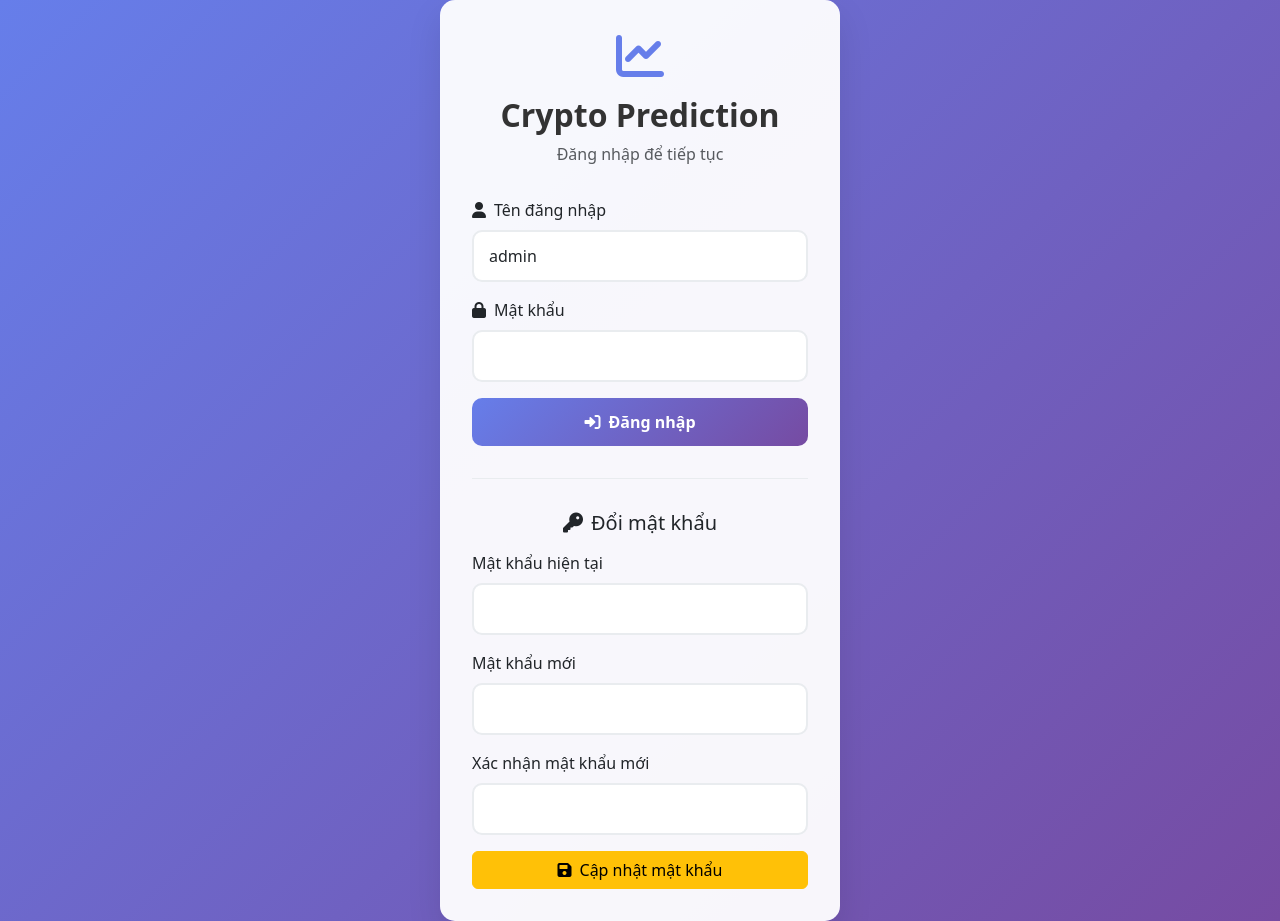
After one commit to francisnguyenanh/predict_cryptp, a Flask app: page /login in a window 1280 px wide. The commit adds this page. Run offline with Flask 3, Linux system fonts and the light colour scheme.

Commit message:
feat: Implement user authentication system with login and password management

```diff
--- a/app.py
+++ b/app.py
@@ -1,22 +1,212 @@
 #!/usr/bin/env python3
 """
 Flask Web App cho Crypto Prediction
-Giao diện web với Bootstrap
+Giao diện web với Bootstrap với hệ thống xác thực
 """
 
-from flask import Flask, render_template, request, jsonify, redirect, url_for
+from flask import Flask, render_template, request, jsonify, redirect, url_for, session
 import json
 import time
+import os
+import hashlib
 from datetime import datetime
 from enhanced_app_v2 import EnhancedCryptoPredictionAppV2
 
 app = Flask(__name__)
 app.secret_key = 'crypto_prediction_secret_key_2025'
 
+AUTH_FILE = 'auth.json'
+
 # Khởi tạo crypto app
 crypto_app = EnhancedCryptoPredictionAppV2()
 
+def load_users():
+    """Load users from auth.json file"""
+    if not os.path.exists(AUTH_FILE):
+        # Create default admin user if file doesn't exist
+        default_users = {
+            "users": {
+                "admin": {
+                    "password": "123456",
+                    "created_at": datetime.now().isoformat(),
+                    "last_login": None,
+                    "permissions": ["admin", "read", "write"],
+                    "active": True
+                }
+            }
+        }
+        save_users(default_users)
+        return default_users
+
+    try:
+        with open(AUTH_FILE, 'r', encoding='utf-8') as f:
+            return json.load(f)
+    except Exception as e:
+        print(f"Error loading users: {e}")
+        return {"users": {}}
+
+def save_users(users_data):
+    """Save users to auth.json file"""
+    try:
+        with open(AUTH_FILE, 'w', encoding='utf-8') as f:
+            json.dump(users_data, f, indent=2, ensure_ascii=False)
+        return True
+    except Exception as e:
+        print(f"Error saving users: {e}")
+        return False
+
+def hash_password(password):
+    """Hash password using SHA256"""
+    return hashlib.sha256(password.encode()).hexdigest()
+
+def verify_password(stored_password, provided_password):
+    """Verify password - supports both plain text and hashed passwords"""
+    # Check if stored password is already hashed (64 characters)
+    if len(stored_password) == 64:
+        return stored_password == hash_password(provided_password)
+    else:
+        # Plain text comparison for backward compatibility
+        return stored_password == provided_password
+
+def authenticate_user(username, password):
+    """Authenticate user with username and password"""
+    users_data = load_users()
+    users = users_data.get('users', {})
+
+    if username not in users:
+        return False, "Tên đăng nhập không tồn tại"
+
+    user = users[username]
+    if not user.get('active', True):
+        return False, "Tài khoản đã bị vô hiệu hóa"
+
+    if verify_password(user['password'], password):
+        # Update last login
+        user['last_login'] = datetime.now().isoformat()
+        save_users(users_data)
+        return True, "Đăng nhập thành công"
+    else:
+        return False, "Mật khẩu không chính xác"
+
+def change_user_password(username, current_password, new_password):
+    """Change user password"""
+    users_data = load_users()
+    users = users_data.get('users', {})
+
+    if username not in users:
+        return False, "Tên đăng nhập không tồn tại"
+
+    user = users[username]
+
+    # Verify current password
+    if not verify_password(user['password'], current_password):
+        return False, "Mật khẩu hiện tại không chính xác"
+
+    # Update password (hash it for security)
+    user['password'] = hash_password(new_password)
+    user['password_changed_at'] = datetime.now().isoformat()
+
+    if save_users(users_data):
+        return True, "Đổi mật khẩu thành công"
+    else:
+        return False, "Lỗi khi lưu mật khẩu mới"
+
+def require_auth(f):
+    """Decorator to require authentication for routes"""
+    def decorated_function(*args, **kwargs):
+        if 'username' not in session:
+            return redirect(url_for('login'))
+        return f(*args, **kwargs)
+    decorated_function.__name__ = f.__name__
+    return decorated_function
+
+@app.route('/login')
+def login():
+    """Login page"""
+    if 'username' in session:
+        return redirect(url_for('index'))
+
+    return render_template('login.html')
+
+@app.route('/api/login', methods=['POST'])
+def api_login():
+    """API endpoint for login"""
+    try:
+        data = request.get_json()
+        username = data.get('username', '').strip()
+        password = data.get('password', '')
+
+        if not username or not password:
+            return jsonify({
+                'success': False,
+                'error': 'Vui lòng nhập đầy đủ tên đăng nhập và mật khẩu'
+            })
+
+        success, message = authenticate_user(username, password)
+
+        if success:
+            session['username'] = username
+            session['last_login'] = datetime.now().isoformat()
+            return jsonify({
+                'success': True,
+                'message': message,
+                'redirect_url': url_for('index')
+            })
+        else:
+            return jsonify({
+                'success': False,
+                'error': message
+            })
+
+    except Exception as e:
+        return jsonify({
+            'success': False,
+            'error': f'Lỗi hệ thống: {str(e)}'
+        })
+
+@app.route('/api/change_password', methods=['POST'])
+def api_change_password():
+    """API endpoint for changing password"""
+    try:
+        data = request.get_json()
+        username = data.get('username', '').strip()
+        current_password = data.get('current_password', '')
+        new_password = data.get('new_password', '')
+
+        if not all([username, current_password, new_password]):
+            return jsonify({
+                'success': False,
+                'error': 'Vui lòng nhập đầy đủ thông tin'
+            })
+
+        if len(new_password) < 6:
+            return jsonify({
+                'success': False,
+                'error': 'Mật khẩu mới phải có ít nhất 6 ký tự'
+            })
+
+        success, message = change_user_password(username, current_password, new_password)
+
+        return jsonify({
+            'success': success,
+            'message': message if success else None,
+            'error': None if success else message
+        })
+
+    except Exception as e:
+        return jsonify({
+            'success': False,
+            'error': f'Lỗi hệ thống: {str(e)}'
+        })
+
+@app.route('/logout')
+def logout():
+    """Logout and clear session"""
+    session.clear()
+    return redirect(url_for('login'))
+
 @app.route('/')
+@require_auth
 def index():
     """Trang chủ"""
     # Get sample coins for display
@@ -27,12 +217,14 @@ def index():
                          base_currencies=base_currencies)
 
 @app.route('/predict_buy')
+@require_auth
 def predict_buy():
     """Trang dự đoán mua"""
     base_currencies = crypto_app.get_available_base_currencies()
     return render_template('predict_buy.html', base_currencies=base_currencies)
 
 @app.route('/api/predict_buy', methods=['POST'])
+@require_auth
 def api_predict_buy():
     """API dự đoán mua - phân tích đa khung thời gian"""
     try:
@@ -90,18 +282,21 @@ def api_predict_buy():
         }), 500
 
 @app.route('/analyze_sell')
+@require_auth
 def analyze_sell():
     """Trang phân tích bán"""
     base_currencies = crypto_app.get_available_base_currencies()
     return render_template('analyze_sell.html', base_currencies=base_currencies)
 
 @app.route('/backtest')
+@require_auth
 def backtest():
     """Trang backtest"""
     base_currencies = crypto_app.get_available_base_currencies()
     return render_template('backtest.html', base_currencies=base_currencies)
 
 @app.route('/api/analyze_sell', methods=['POST'])
+@require_auth
 def api_analyze_sell():
     """API phân tích xu hướng để quyết định hold hay bán"""
     try:
@@ -233,6 +428,7 @@ def api_analyze_sell():
         }), 500
 
 @app.route('/api/status')
+@require_auth
 def api_status():
     """API kiểm tra trạng thái hệ thống"""
     try:
@@ -265,6 +461,7 @@ def format_volume(vol):
         return f"{vol:.2f}"
 
 @app.route('/api/coins/<base_currency>')
+@require_auth
 def api_get_coins(base_currency):
     """API lấy danh sách coins theo base currency"""
     try:
@@ -296,6 +493,7 @@ def api_get_coins(base_currency):
         }), 500
 
 @app.route('/api/backtest', methods=['POST'])
+@require_auth
 def api_backtest():
     """API chạy backtest với pattern"""
     try:
@@ -342,6 +540,7 @@ def api_backtest():
         }), 500
 
 @app.route('/api/patterns')
+@require_auth
 def api_patterns():
     """API lấy danh sách patterns"""
     try:
@@ -359,6 +558,7 @@ def api_patterns():
         }), 500
 
 @app.route('/api/set_pattern', methods=['POST'])
+@require_auth
 def api_set_pattern():
     """API thiết lập pattern hiện tại"""
     try:
@@ -391,6 +591,7 @@ def api_set_pattern():
         }), 500
 
 @app.route('/api/pattern_comparison', methods=['POST'])
+@require_auth
 def api_pattern_comparison():
     """API so sánh nhiều patterns"""
     try:
--- /dev/null
+++ b/templates/login.html
@@ -0,0 +1,219 @@
+<!DOCTYPE html>
+<html lang="vi">
+<head>
+    <meta charset="UTF-8">
+    <meta name="viewport" content="width=device-width, initial-scale=1.0">
+    <title>Login - Crypto Prediction</title>
+    <link href="https://cdn.jsdelivr.net/npm/bootstrap@5.3.0/dist/css/bootstrap.min.css" rel="stylesheet">
+    <link href="https://cdnjs.cloudflare.com/ajax/libs/font-awesome/6.0.0/css/all.min.css" rel="stylesheet">
+    <style>
+        body {
+            background: linear-gradient(135deg, #667eea 0%, #764ba2 100%);
+            min-height: 100vh;
+            display: flex;
+            align-items: center;
+            justify-content: center;
+        }
+        .login-container {
+            background: rgba(255, 255, 255, 0.95);
+            border-radius: 15px;
+            box-shadow: 0 15px 35px rgba(0, 0, 0, 0.1);
+            padding: 2rem;
+            width: 100%;
+            max-width: 400px;
+        }
+        .login-header {
+            text-align: center;
+            margin-bottom: 2rem;
+        }
+        .login-header h2 {
+            color: #333;
+            font-weight: 600;
+        }
+        .crypto-icon {
+            font-size: 3rem;
+            color: #667eea;
+            margin-bottom: 1rem;
+        }
+        .form-control {
+            border-radius: 10px;
+            border: 2px solid #e9ecef;
+            padding: 12px 15px;
+            transition: all 0.3s ease;
+        }
+        .form-control:focus {
+            border-color: #667eea;
+            box-shadow: 0 0 0 0.2rem rgba(102, 126, 234, 0.25);
+        }
+        .btn-login {
+            background: linear-gradient(135deg, #667eea 0%, #764ba2 100%);
+            border: none;
+            border-radius: 10px;
+            padding: 12px;
+            font-weight: 600;
+            transition: all 0.3s ease;
+        }
+        .btn-login:hover {
+            transform: translateY(-2px);
+            box-shadow: 0 5px 15px rgba(102, 126, 234, 0.4);
+        }
+        .alert {
+            border-radius: 10px;
+            border: none;
+        }
+        .change-password-section {
+            margin-top: 2rem;
+            padding-top: 2rem;
+            border-top: 1px solid #e9ecef;
+        }
+    </style>
+</head>
+<body>
+    <div class="login-container">
+        <div class="login-header">
+            <i class="fas fa-chart-line crypto-icon"></i>
+            <h2>Crypto Prediction</h2>
+            <p class="text-muted">Đăng nhập để tiếp tục</p>
+        </div>
+
+        <!-- Login Form -->
+        <form id="loginForm">
+            <div class="mb-3">
+                <label for="username" class="form-label">
+                    <i class="fas fa-user me-2"></i>Tên đăng nhập
+                </label>
+                <input type="text" class="form-control" id="username" value="admin" required>
+            </div>
+            <div class="mb-3">
+                <label for="password" class="form-label">
+                    <i class="fas fa-lock me-2"></i>Mật khẩu
+                </label>
+                <input type="password" class="form-control" id="password" required>
+            </div>
+            <button type="submit" class="btn btn-primary btn-login w-100">
+                <i class="fas fa-sign-in-alt me-2"></i>Đăng nhập
+            </button>
+        </form>
+
+        <!-- Change Password Section -->
+        <div class="change-password-section">
+            <h5 class="text-center mb-3">
+                <i class="fas fa-key me-2"></i>Đổi mật khẩu
+            </h5>
+            <form id="changePasswordForm">
+                <div class="mb-3">
+                    <label for="currentPassword" class="form-label">Mật khẩu hiện tại</label>
+                    <input type="password" class="form-control" id="currentPassword" required>
+                </div>
+                <div class="mb-3">
+                    <label for="newPassword" class="form-label">Mật khẩu mới</label>
+                    <input type="password" class="form-control" id="newPassword" required>
+                </div>
+                <div class="mb-3">
+                    <label for="confirmPassword" class="form-label">Xác nhận mật khẩu mới</label>
+                    <input type="password" class="form-control" id="confirmPassword" required>
+                </div>
+                <button type="submit" class="btn btn-warning w-100">
+                    <i class="fas fa-save me-2"></i>Cập nhật mật khẩu
+                </button>
+            </form>
+        </div>
+
+        <!-- Alert Message -->
+        <div id="alertMessage" class="mt-3" style="display: none;"></div>
+    </div>
+
+    <script src="https://cdn.jsdelivr.net/npm/bootstrap@5.3.0/dist/js/bootstrap.bundle.min.js"></script>
+    <script>
+        // Login Form Handler
+        document.getElementById('loginForm').addEventListener('submit', async function(e) {
+            e.preventDefault();
+
+            const username = document.getElementById('username').value;
+            const password = document.getElementById('password').value;
+
+            try {
+                const response = await fetch('/api/login', {
+                    method: 'POST',
+                    headers: {
+                        'Content-Type': 'application/json',
+                    },
+                    body: JSON.stringify({ username, password })
+                });
+
+                const result = await response.json();
+
+                if (result.success) {
+                    showAlert('Đăng nhập thành công!', 'success');
+                    setTimeout(() => {
+                        window.location.href = result.redirect_url || 'http://localhost:3000';
+                    }, 1000);
+                } else {
+                    showAlert(result.error || 'Đăng nhập thất bại!', 'danger');
+                }
+            } catch (error) {
+                showAlert('Có lỗi xảy ra: ' + error.message, 'danger');
+            }
+        });
+
+        // Change Password Form Handler
+        document.getElementById('changePasswordForm').addEventListener('submit', async function(e) {
+            e.preventDefault();
+
+            const username = document.getElementById('username').value;
+            const currentPassword = document.getElementById('currentPassword').value;
+            const newPassword = document.getElementById('newPassword').value;
+            const confirmPassword = document.getElementById('confirmPassword').value;
+
+            // Validation
+            if (newPassword !== confirmPassword) {
+                showAlert('Mật khẩu mới và xác nhận không khớp!', 'danger');
+                return;
+            }
+
+            if (newPassword.length < 6) {
+                showAlert('Mật khẩu mới phải có ít nhất 6 ký tự!', 'danger');
+                return;
+            }
+
+            try {
+                const response = await fetch('/api/change_password', {
+                    method: 'POST',
+                    headers: {
+                        'Content-Type': 'application/json',
+                    },
+                    body: JSON.stringify({
+                        username,
+                        current_password: currentPassword,
+                        new_password: newPassword
+                    })
+                });
+
+                const result = await response.json();
+
+                if (result.success) {
+                    showAlert('Đổi mật khẩu thành công!', 'success');
+                    // Clear form
+                    document.getElementById('changePasswordForm').reset();
+                } else {
+                    showAlert(result.error || 'Đổi mật khẩu thất bại!', 'danger');
+                }
+            } catch (error) {
+                showAlert('Có lỗi xảy ra: ' + error.message, 'danger');
+            }
+        });
+
+        function showAlert(message, type) {
+            const alertDiv = document.getElementById('alertMessage');
+            alertDiv.className = `alert alert-${type}`;
+            alertDiv.textContent = message;
+            alertDiv.style.display = 'block';
+
+            // Auto hide after 5 seconds
+            setTimeout(() => {
+                alertDiv.style.display = 'none';
+            }, 5000);
+        }
+    </script>
+</body>
+</html>
```
Also changed, not shown: auth.json (added, +9 -0 lines), auto_runner.py (+69 -1 lines), templates/analyze_sell.html (+1 -34 lines), templates/base.html (+2 -13 lines).
